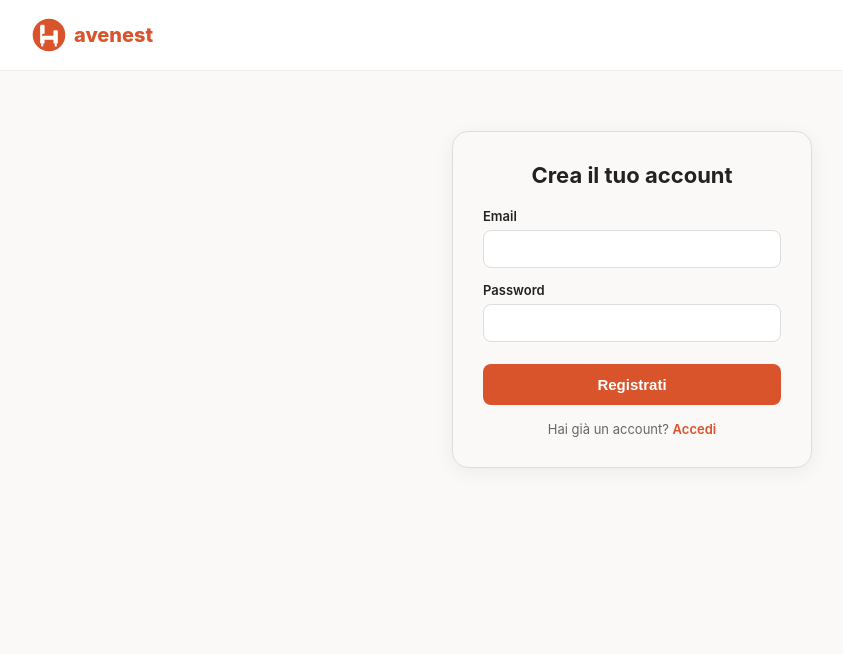
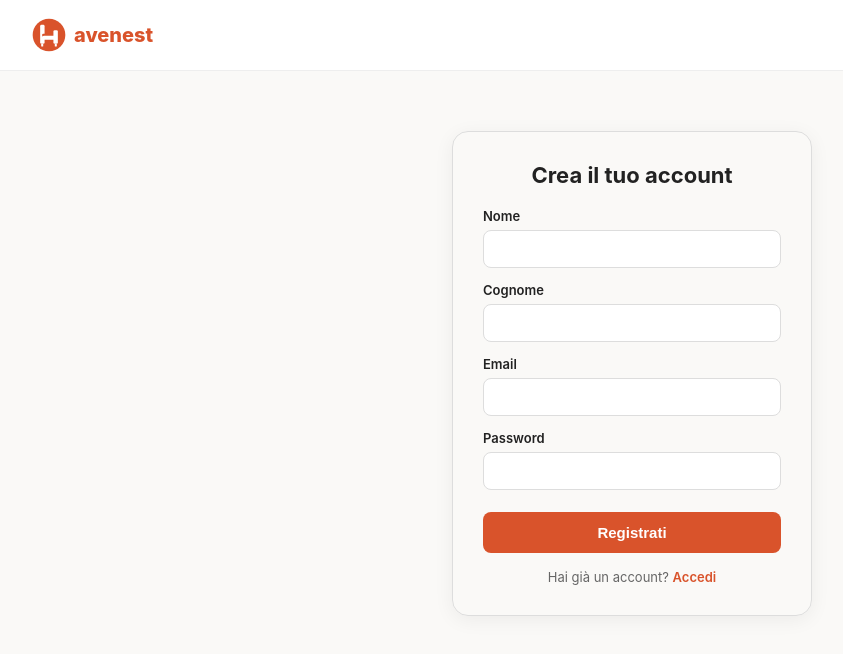
Before and after one commit to pinnettusardo/pinnettu-sardo-platform, a Next.js app: page /registrati in a window 1280 px wide. Shown: the top 654 px of the page, without its empty margins (8-851 px from the left). Built offline with nearby package versions, Linux system fonts and the light colour scheme; no server answers.

Commit message:
Update registrati.js

```diff
--- a/pages/registrati.js
+++ b/pages/registrati.js
@@ -5,16 +5,43 @@ import Link from 'next/link'
 export default function Registrati() {
   const [email, setEmail] = useState('')
   const [password, setPassword] = useState('')
+  const [nome, setNome] = useState('')
+  const [cognome, setCognome] = useState('')
   const [messaggio, setMessaggio] = useState('')
 
   async function handleSubmit(e) {
     e.preventDefault()
     setMessaggio('')
-    const { error } = await supabase.auth.signUp({ email, password })
-    if (error) {
+
+    try {
+      // 1. Registrazione dell'utente in Supabase Auth
+      const { data, error: authError } = await supabase.auth.signUp({
+        email,
+        password
+      })
+
+      if (authError) throw authError
+
+      const user = data.user
+      if (user) {
+        // 2. Salvataggio dei dati aggiuntivi nella tabella 'profiles'
+        const { error: profileError } = await supabase
+          .from('profiles')
+          .insert([
+            {
+              id: user.id, // Collega l'ID univoco dell'utente
+              nome: nome,
+              cognome: cognome,
+              role: 'guest'
+            }
+          ])
+
+        if (profileError) throw profileError
+
+        setMessaggio('Registrazione avvenuta! Controlla la tua email per confermare.')
+      }
+    } catch (error) {
       setMessaggio('Errore: ' + error.message)
-    } else {
-      setMessaggio('Registrazione avvenuta! Controlla la tua email per confermare.')
     }
   }
 
@@ -40,6 +67,14 @@ export default function Registrati() {
           <h1>Crea il tuo account</h1>
           <form onSubmit={handleSubmit}>
             <div className="auth-field">
+              <label>Nome</label>
+              <input type="text" value={nome} onChange={(e) => setNome(e.target.value)} required />
+            </div>
+            <div className="auth-field">
+              <label>Cognome</label>
+              <input type="text" value={cognome} onChange={(e) => setCognome(e.target.value)} required />
+            </div>
+            <div className="auth-field">
               <label>Email</label>
               <input type="email" value={email} onChange={(e) => setEmail(e.target.value)} required />
             </div>
```
